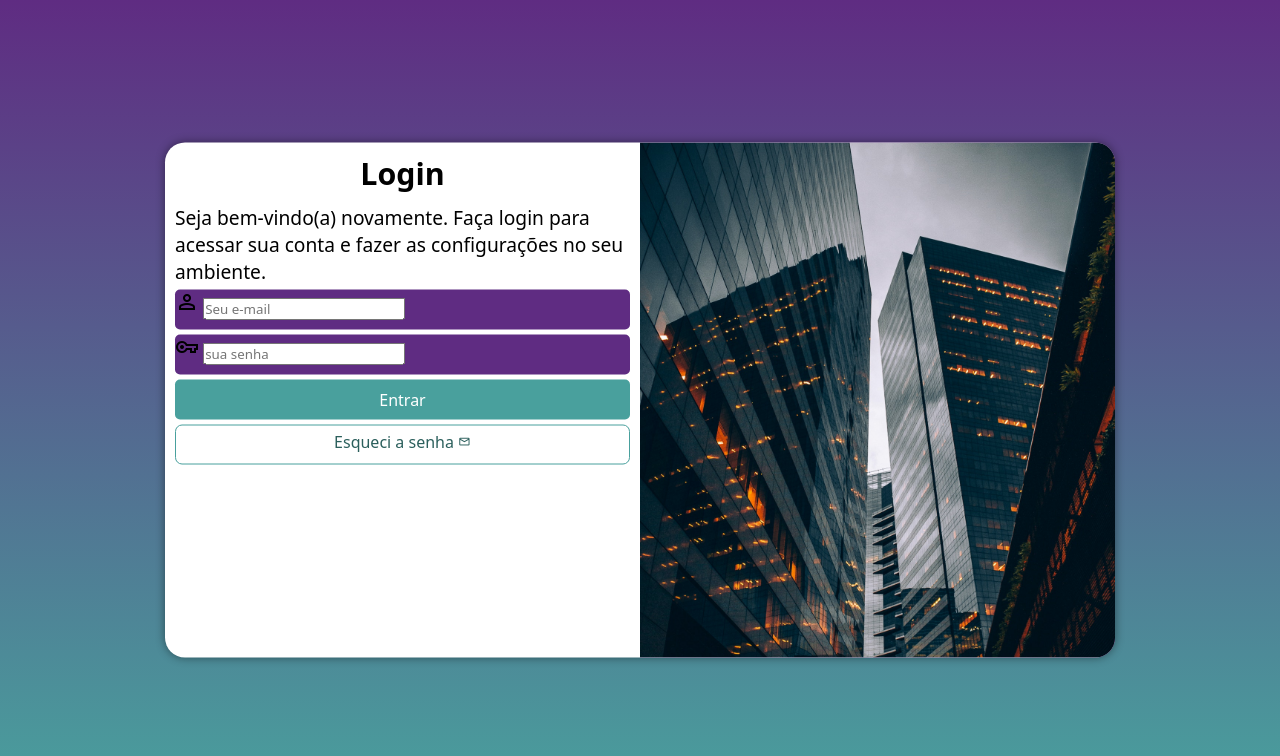
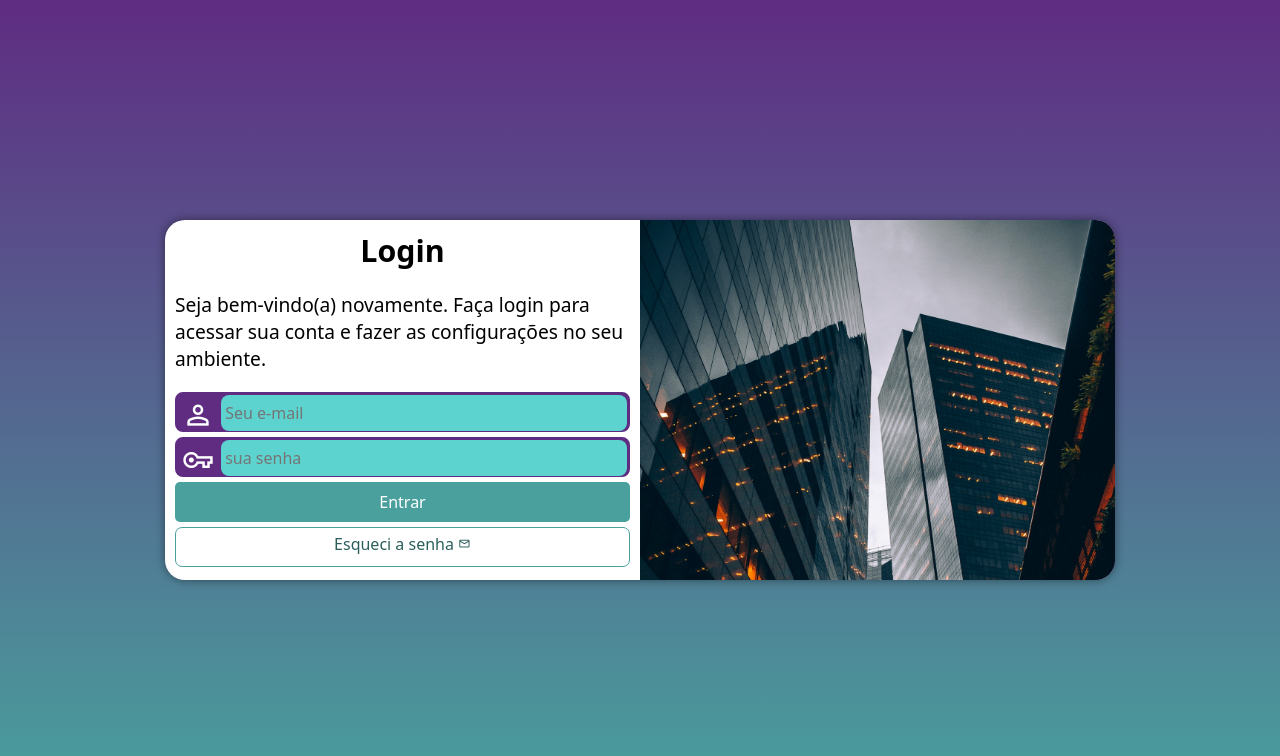
Before and after one commit to Gabrielhenrike/projeto-login, a plain HTML site: page index.html in a window 1280 px wide. Drawn offline with nearby package versions, Linux system fonts and the light colour scheme.

Commit message:
projeto versão 1 finalizado

```diff
--- a/estilos/media-query.css
+++ b/estilos/media-query.css
@@ -8,6 +8,7 @@
 
     section#login {
         width: 80vw;
+        height: 300px;
     }
 
     section#login > div#imagem {
@@ -27,6 +28,7 @@
 
     div#formulario > p {
         font-size: 1em;
+        margin: 15px 0px;
     }
 }
 
@@ -38,6 +40,7 @@
 
     section#login {
         width: 950px;
+        height: 360px;
     }
 
     section#login > div#imagem {
@@ -57,5 +60,6 @@
 
     div#formulario > p {
         font-size: 1.2em;
+        margin: 20px 0px;
     }
 }
--- a/estilos/style.css
+++ b/estilos/style.css
@@ -29,7 +29,7 @@ section#login {
     position: absolute;
     top: 50%;
     left: 50%;
-    transform: translate(-50%, -50%);
+
     overflow: hidden;
 
     background-color: white;
@@ -38,6 +38,7 @@ section#login {
     border-radius: 20px;
     box-shadow: 0px 0px 10px rgba(0, 0, 0, 0.452);
 
+    transform: translate(-50%, -50%);
     transition: width .3s, height .3s;
     transition-timing-function: ease;
 }
@@ -63,19 +64,45 @@ div#formulario > h1 {
 
 div#formulario > p {
     font-size: 0.8em;
+    margin: 10px 0px;
 }
 
 form > div.campo {
     background-color: #5f2c82;
+    border: 2px solid #5f2c82;
     width: 100%;
     display: block;
     height: 40px;
-    border-radius: 5px;
+    border-radius: 8px;
     margin: 5px 0px;
 }
 
 div.campo > label {
     display: none;
+}
+
+div.campo > span {
+    color: white;
+
+    font-size: 2em;
+    width: 40px;
+    padding: 5px;
+}
+
+div.campo > input {
+    background-color: #5dd3cf;
+    font-size: 1em;
+    width: calc(100% - 45px);
+
+    height: 100%;
+    border: 0px;
+    border-radius: 8px;
+    padding: 4px;
+    transform: translateY(-12px);
+}
+
+div.campo > input:focus-within {
+    background-color: white;
 }
 
 form > div > input[type=submit] {
```
